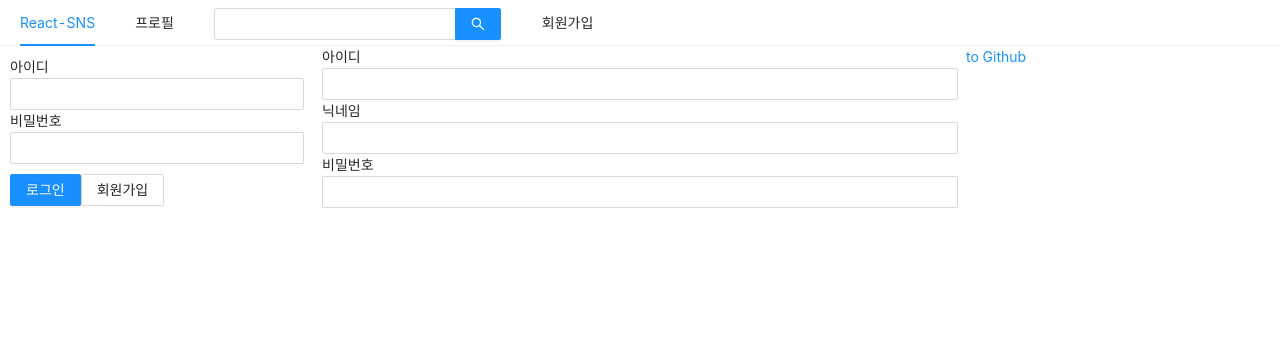
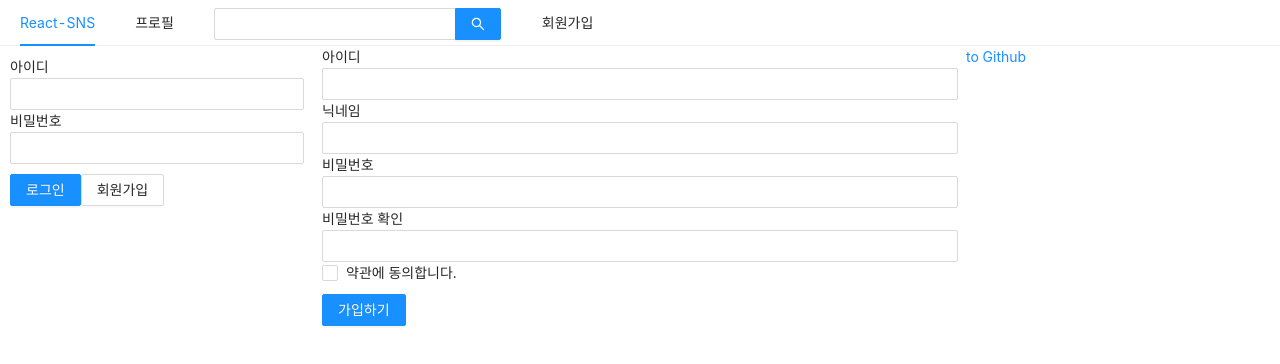
Before and after one commit to Mark-Yoo/React-SNS-Renew, a Next.js app in the folder front/: page /signup in a window 1280 px wide. Shown: the top 364 px of the page. Built offline with nearby package versions, Linux system fonts and the light colour scheme.

Commit message:
Update: signup.js id, password, passwordcheck, nickname, term updated

```diff
--- a/front/hooks/useInput.js
+++ b/front/hooks/useInput.js
@@ -3,6 +3,7 @@ import { useState, useCallback } from "react";
 export default (initialValue = null) => {
   const [value, setValue] = useState(initialValue);
   const handler = useCallback((e) => {
+    console.log("now working");
     setValue(e.target.value);
   }, []);
   return [value, handler];
--- a/front/pages/signup.js
+++ b/front/pages/signup.js
@@ -1,15 +1,44 @@
-import React, { useCallback } from "react";
+import React, { useCallback, useState } from "react";
 import Head from "next/head";
-import { Form, Input } from "antd";
+import { Form, Input, Checkbox, Button } from "antd";
 import AppLayout from "../components/AppLayout";
 import useInput from "../hooks/useInput";
+import styled from "styled-components";
+
+const ErrorMessage = styled.div`
+  color: red;
+`;
 
 const Signup = () => {
   const [id, onChangeId] = useInput("");
   const [password, onChangePw] = useInput("");
   const [nickname, onChangeNick] = useInput("");
 
-  const onSubmit = useCallback(() => {}, []);
+  const [passwordCheck, setPasswordCheck] = useState("");
+  const [passwordError, setPasswordError] = useState(false);
+  const onPasswordCheck = useCallback(
+    (e) => {
+      setPasswordCheck(e.target.value);
+      setPasswordError(e.target.value !== password);
+    },
+    [password]
+  );
+
+  const [term, setTerm] = useState("");
+  const [termError, setTermError] = useState(false);
+  const onChangeTerm = useCallback((e) => {
+    setTerm(e.target.checked);
+    setTermError(false);
+  }, []);
+
+  const onSubmit = useCallback(() => {
+    if (password !== passwordCheck) {
+      return setPasswordError(true);
+    }
+    if (!term) {
+      return setTermError(true);
+    }
+  }, [password, passwordCheck, term]);
 
   return (
     <>
@@ -39,10 +68,38 @@ const Signup = () => {
             <br />
             <Input
               name="user-password"
+              type="password"
               value={password}
               required
               onChange={onChangePw}
             />
+          </div>
+          <div>
+            <label htmlFor="user-passwordCheck">비밀번호 확인</label>
+            <br />
+            <Input
+              name="user-passwordCheck"
+              type="password"
+              value={passwordCheck}
+              required
+              onChange={onPasswordCheck}
+            />
+            {passwordError && (
+              <ErrorMessage>비밀번호가 일치하지 않습니다.</ErrorMessage>
+            )}
+          </div>
+          <div>
+            <Checkbox name="user-term" checked={term} onChange={onChangeTerm}>
+              약관에 동의합니다.
+            </Checkbox>
+            {termError && (
+              <ErrorMessage>약관에 동의하셔야 합니다.</ErrorMessage>
+            )}
+          </div>
+          <div style={{ marginTop: 10 }}>
+            <Button type="primary" htmlType="submit">
+              가입하기
+            </Button>
           </div>
         </Form>
       </AppLayout>
```
